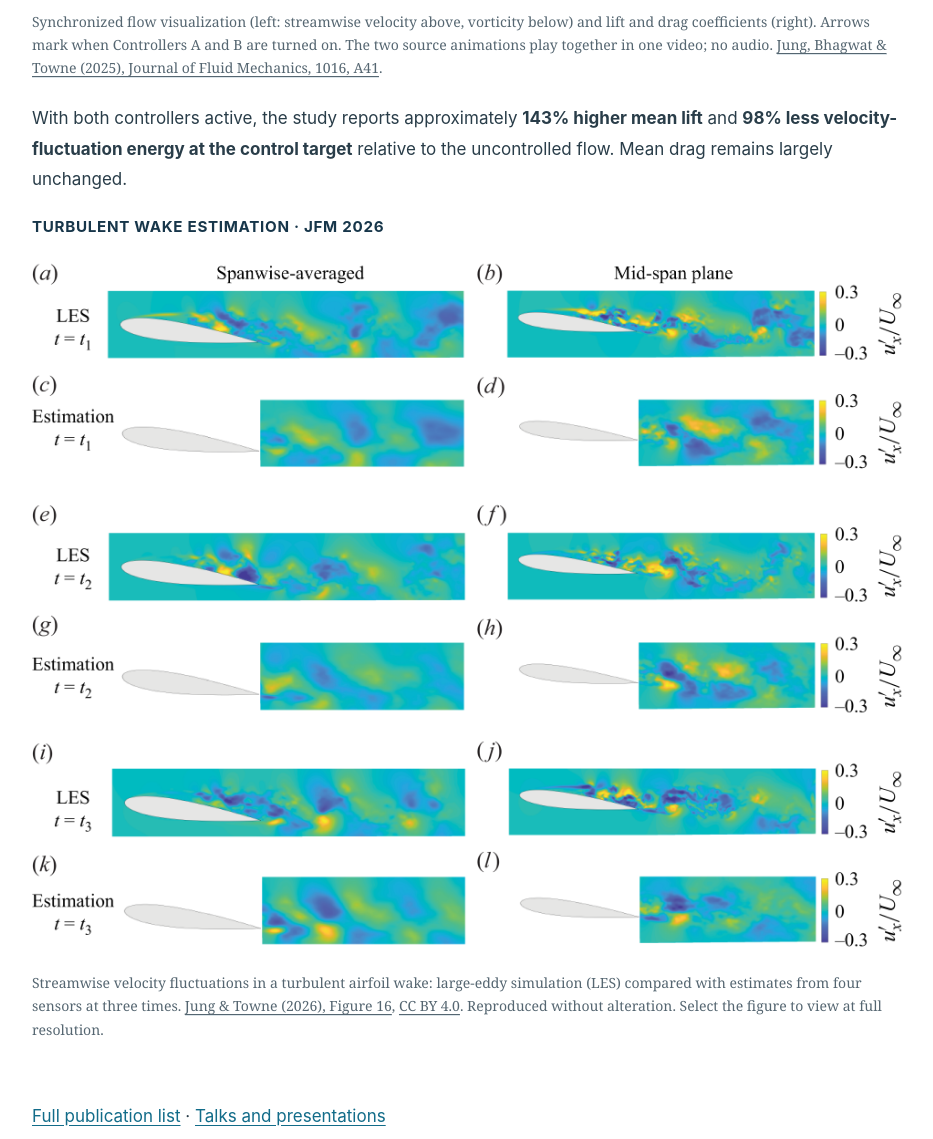
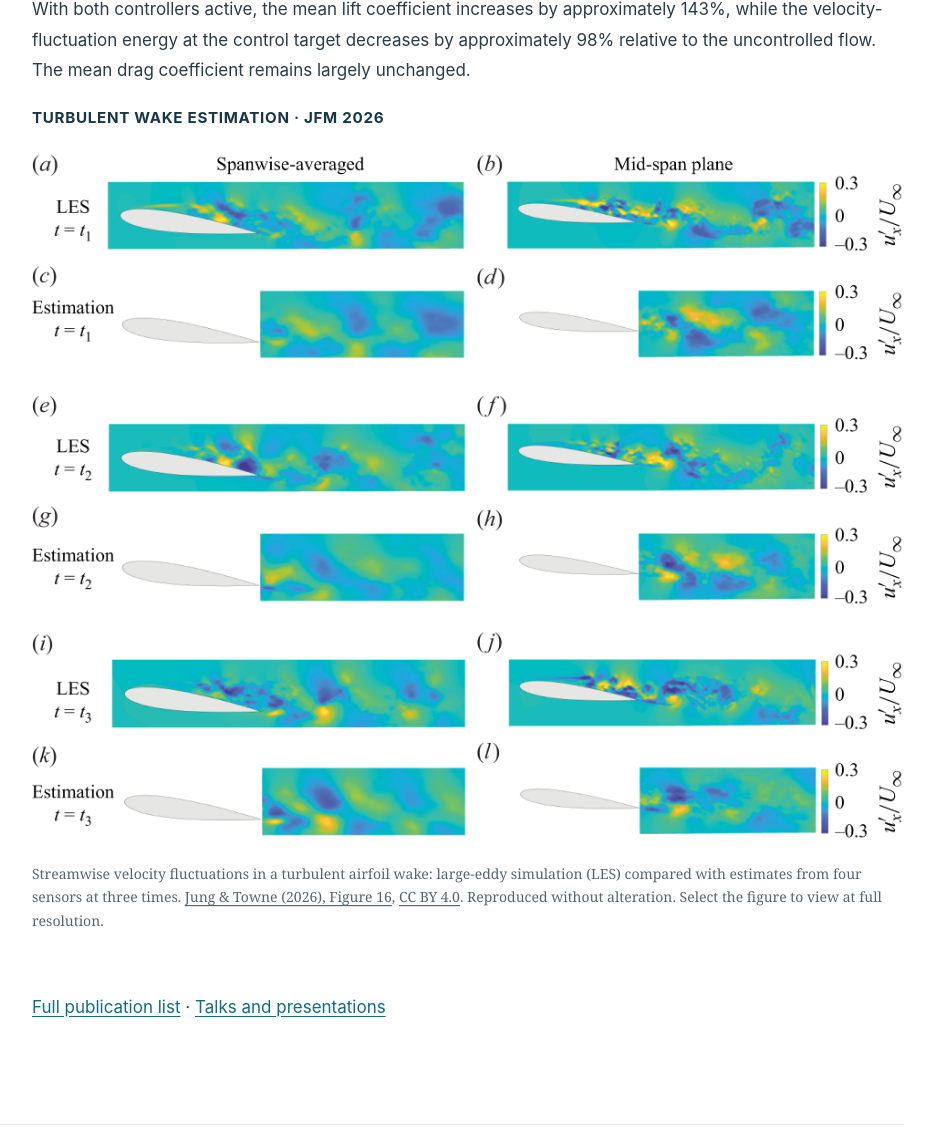
Before and after one commit to junohjung/junohjung.github.io, a Jekyll site: the page built from _pages/research.md, in a window 1280 px wide and 1400 px high, scrolled down 5954 px, cut to the strip 261-1400 px from the top of the window. Shown: the whole strip, without its empty margins (324-1257 px from the left). Built offline with Jekyll 4.4.1, drawn with Linux system fonts in a browser that asks for light colours.

Commit message:
Update Site source

```diff
--- a/_pages/research.md
+++ b/_pages/research.md
@@ -152,14 +152,14 @@
 Four surface sensors and four actuators suppress unsteady wake fluctuations using nested resolvent-based controllers. Controller A is designed around the original mean flow; Controller B accounts for the mean flow modified by Controller A.
 
 <figure class="research-figure control-comparison">
-  <video controls controlslist="nodownload" autoplay muted playsinline preload="metadata" width="1920" height="1080" poster="/images/jfm2025-airfoil-control-poster.jpg?v=corner-credit" aria-label="Synchronized airfoil flow visualization and lift and drag response" aria-describedby="airfoil-control-caption">
-    <source src="/videos/jfm2025-airfoil-control-comparison.mp4?v=corner-credit" type="video/mp4">
+  <video controls controlslist="nodownload" autoplay muted playsinline preload="metadata" width="1920" height="840" poster="/images/jfm2025-airfoil-control-poster.jpg?v=clean-title" aria-label="Synchronized airfoil flow visualization and lift and drag response" aria-describedby="airfoil-control-caption">
+    <source src="/videos/jfm2025-airfoil-control-comparison.mp4?v=clean-title" type="video/mp4">
     Your browser does not support embedded video.
   </video>
   <figcaption id="airfoil-control-caption">Synchronized flow visualization (left: streamwise velocity above, vorticity below) and lift and drag coefficients (right). Arrows mark when Controllers A and B are turned on. The two source animations play together in one video; no audio. <a href="https://doi.org/10.1017/jfm.2025.10423">Jung, Bhagwat &amp; Towne (2025), Journal of Fluid Mechanics, 1016, A41</a>.</figcaption>
 </figure>
 
-With both controllers active, the study reports approximately **143% higher mean lift** and **98% less velocity-fluctuation energy at the control target** relative to the uncontrolled flow. Mean drag remains largely unchanged.
+With both controllers active, the mean lift coefficient increases by approximately 143%, while the velocity-fluctuation energy at the control target decreases by approximately 98% relative to the uncontrolled flow. The mean drag coefficient remains largely unchanged.
 
 ### Turbulent wake estimation · JFM 2026
 
```
Also changed, not shown: assets/css/junoh.css, images/jfm2025-airfoil-control-poster.jpg, 1 other file.
